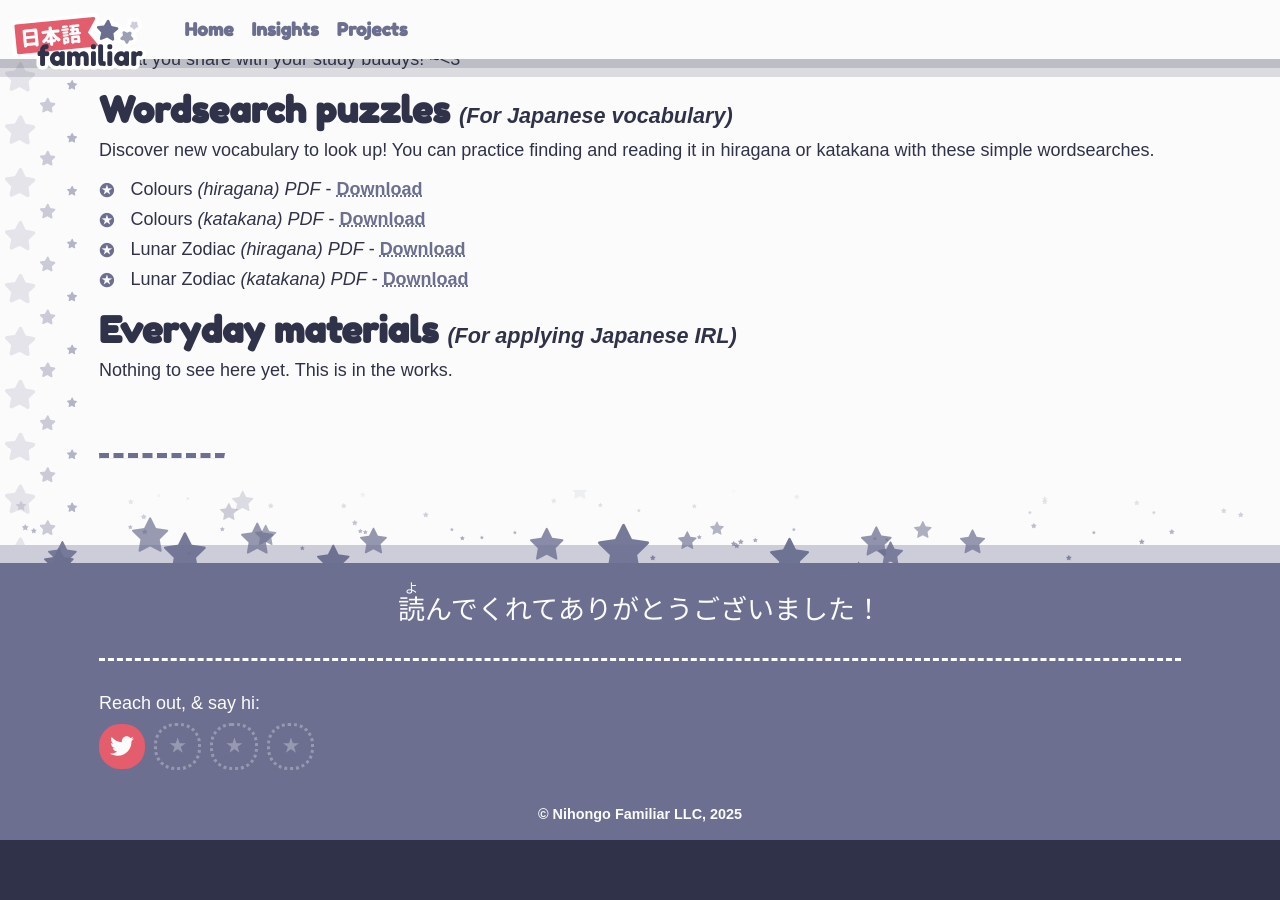
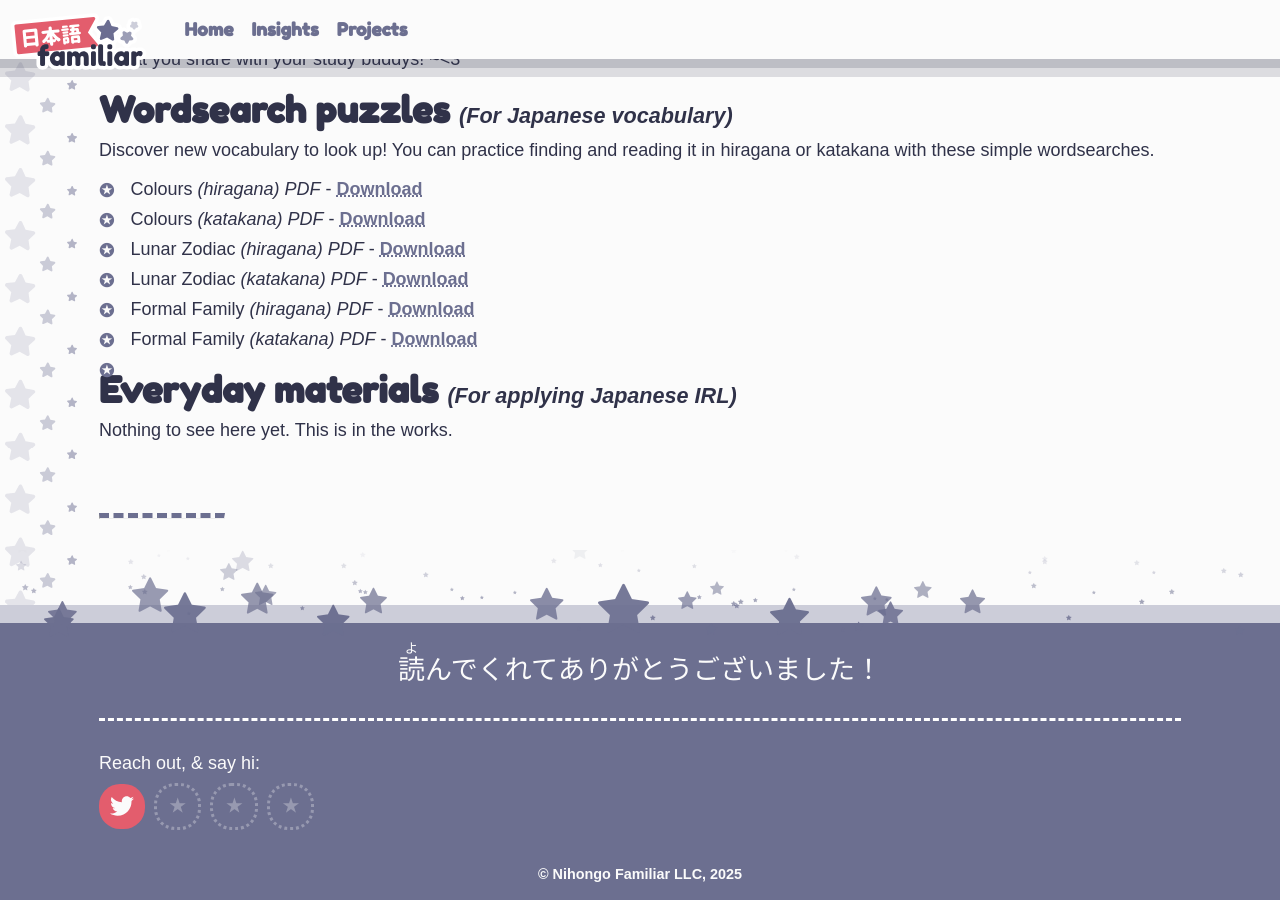
Before and after one commit to NihongoFamiliar/NihongoFamiliar.github.io, a Jekyll site: the page built from freebies.html, in a window 1280 px wide and 900 px high, scrolled down 740 px. Built offline with Jekyll 4.4.1, drawn with Linux system fonts in a browser that asks for light colours; some web fonts are replaced; before the commit the page ends 1580 px from its top, so only the background shows below that.

Commit message:
added new wordsearches

```diff
--- a/freebies.html
+++ b/freebies.html
@@ -18,6 +18,9 @@ permalink: "/freebies/"
 	<li>Colours <em>(katakana) PDF</em> - <a href="/assets/freebies/wordsearch-katakana-colours.pdf" target="_blank">Download</a></li>
 	<li>Lunar Zodiac <em>(hiragana) PDF</em> - <a href="/assets/freebies/wordsearch-hiragana-lunar-zodiac.pdf" target="_blank">Download</a></li>
 	<li>Lunar Zodiac <em>(katakana) PDF</em> - <a href="/assets/freebies/wordsearch-katakana-lunar-zodiac.pdf" target="_blank">Download</a></li>
+	<li>Formal Family <em>(hiragana) PDF</em> - <a href="/assets/freebies/wordsearch-hiragana-family-formal.pdf" target="_blank">Download</a></li>
+	<li>Formal Family <em>(katakana) PDF</em> - <a href="/assets/freebies/wordsearch-katakana-family-formal.pdf" target="_blank">Download</a></li>
+	<li></li>
 </ul>
 
 
```
